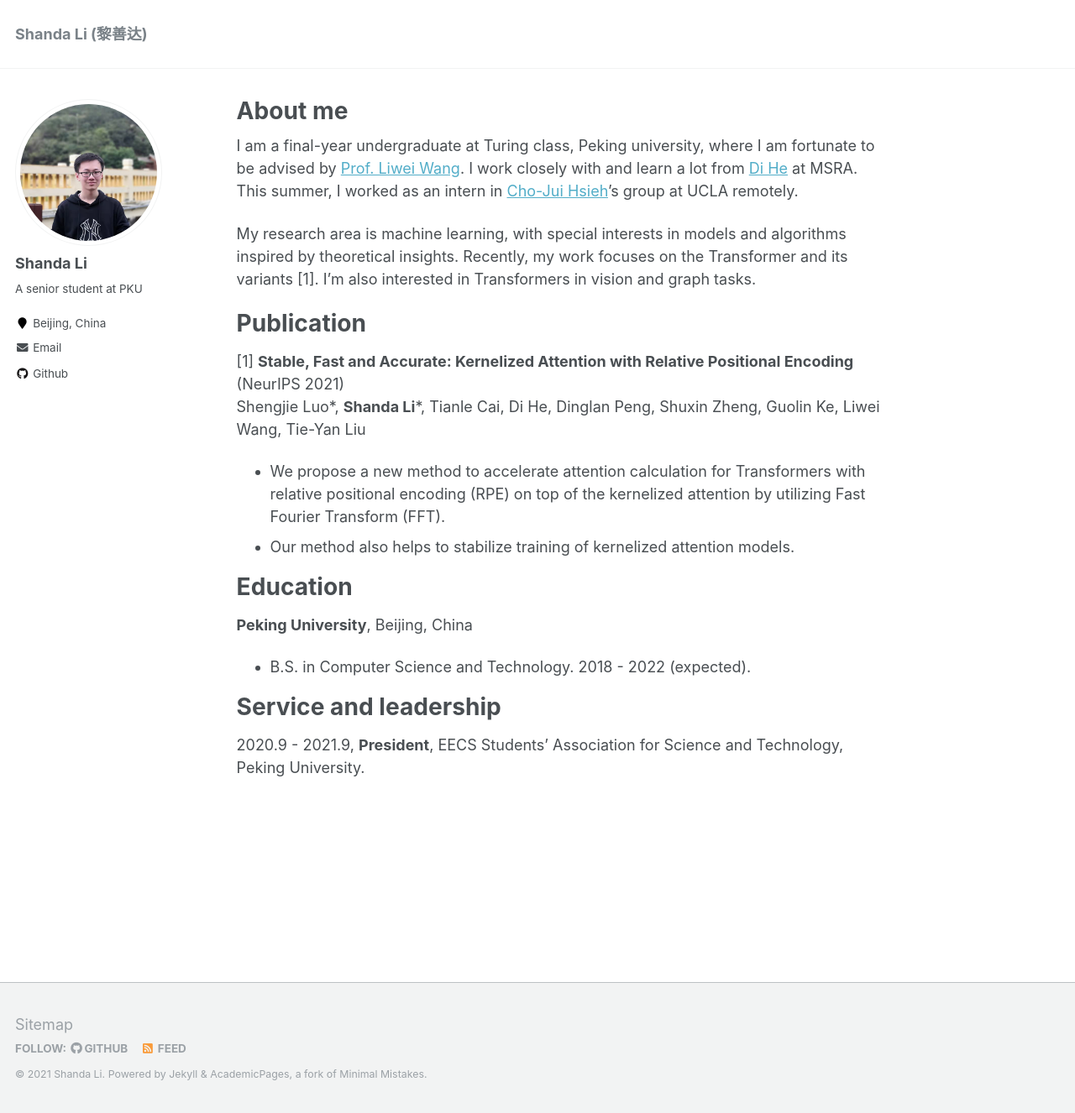
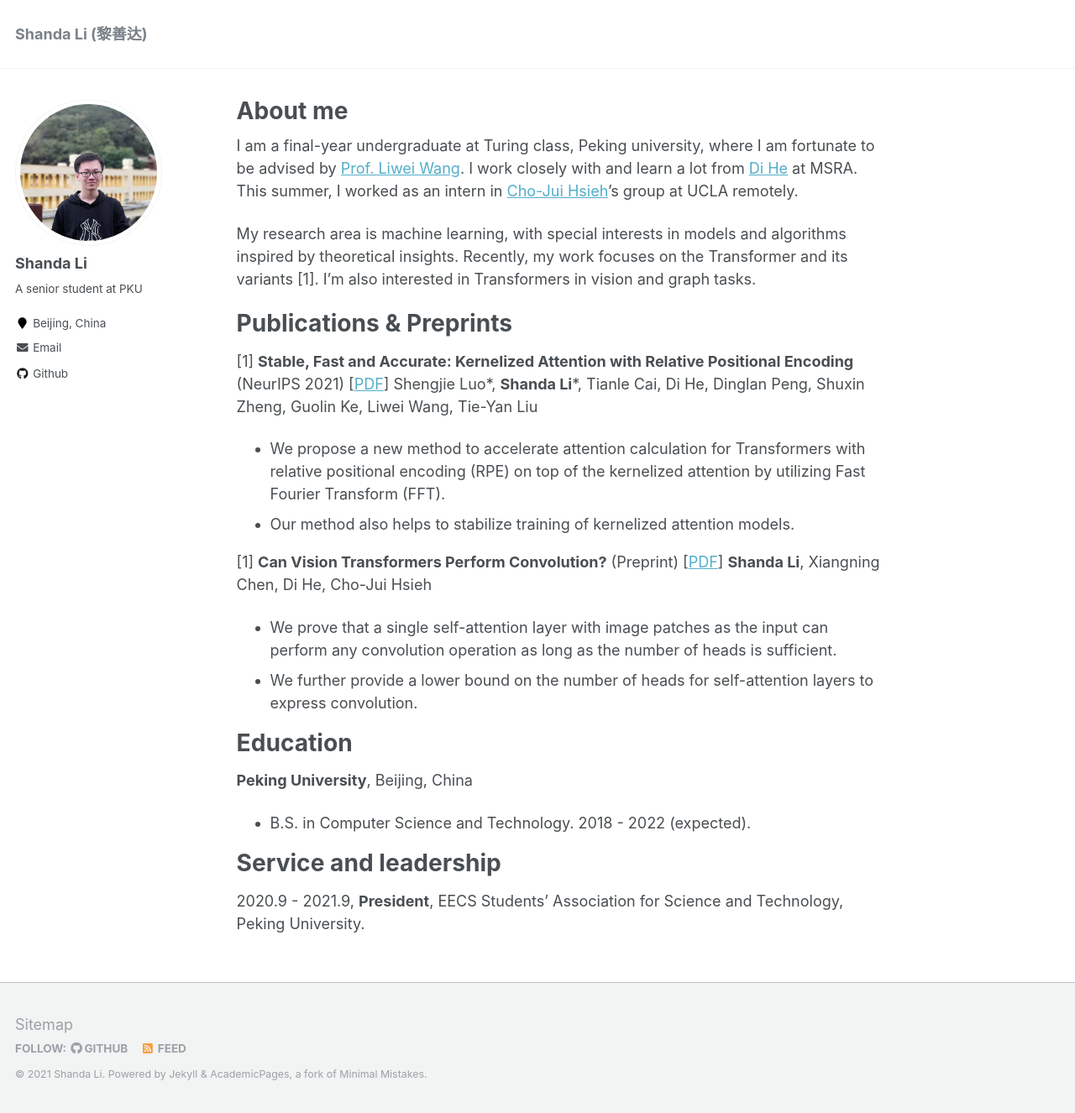
Before and after one commit to libinghui0000/huihui.github.io, a Jekyll site: the page built from _pages/about.md, in a window 1280 px wide and 1326 px high. Shown: the whole window at 84% size. Built offline with Jekyll 4.4.1, drawn with Linux system fonts in a browser that asks for light colours.

Commit message:
add links to arXiv in Publications & Preprints

```diff
--- a/_pages/about.md
+++ b/_pages/about.md
@@ -13,13 +13,19 @@ I am a final-year undergraduate at Turing class, Peking university, where I am f
 
 My research area is machine learning, with special interests in models and algorithms inspired by theoretical insights. Recently, my work focuses on the Transformer and its variants [1]. I'm also interested in Transformers in vision and graph tasks.
 
-Publication
+Publications & Preprints
 =====
-[1] **Stable, Fast and Accurate: Kernelized Attention with Relative Positional Encoding** (NeurIPS 2021)
+[1] **Stable, Fast and Accurate: Kernelized Attention with Relative Positional Encoding** (NeurIPS 2021) [[PDF](https://arxiv.org/abs/2106.12566)]
    Shengjie Luo\*, **Shanda Li**\*, Tianle Cai, Di He, Dinglan Peng, Shuxin Zheng, Guolin Ke, Liwei Wang, Tie-Yan Liu
 
    * We propose a new method to accelerate attention calculation for Transformers with relative positional encoding (RPE) on top of the kernelized attention by utilizing Fast Fourier Transform (FFT).
    * Our method also helps to stabilize training of kernelized attention models.
+
+ [1] **Can Vision Transformers Perform Convolution?** (Preprint) [[PDF](https://arxiv.org/abs/2111.01353)]
+   **Shanda Li**, Xiangning Chen, Di He, Cho-Jui Hsieh
+
+   * We prove that a single self-attention layer with image patches as the input can perform any convolution operation as long as the number of heads is sufficient.
+   * We further provide a lower bound on the number of heads for self-attention layers to express convolution.
 
 Education
 =====
```
